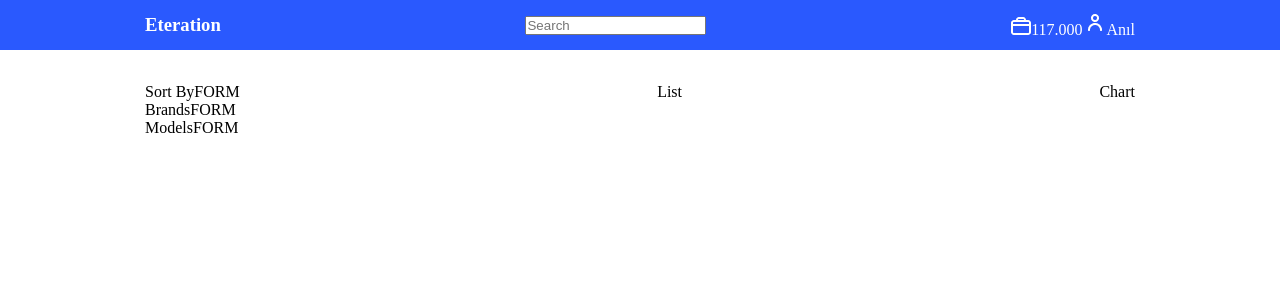
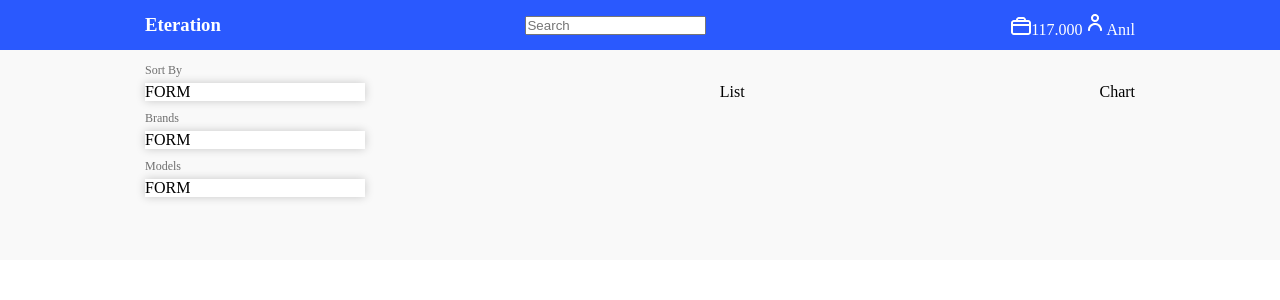
Before and after one commit to karlidaganil/Eteration-Case, a React (Vite) app: page / in a window 1280 px wide. Shown: the top 300 px of the page. Built offline with nearby package versions, Linux system fonts and the light colour scheme.

Commit message:
Update styles and component imports

```diff
--- a/src/layout/Main/style.scss
+++ b/src/layout/Main/style.scss
@@ -1,3 +1,4 @@
 main {
   padding: 33px 145px;
+  background-color: #f9f9f9;
 }
--- a/src/pages/Home/components/Filters/components/Box.jsx
+++ b/src/pages/Home/components/Filters/components/Box/Box.jsx
@@ -1,7 +1,9 @@
+import "./style.scss";
+
 const Box = ({ title, children }) => {
   return (
-    <div>
-      <span>{title}</span>
+    <div className="filter-box">
+      <span className="box-title">{title}</span>
       {children}
     </div>
   );
--- /dev/null
+++ b/src/pages/Home/components/Filters/components/Box/style.scss
@@ -0,0 +1,13 @@
+.filter-box {
+  background-color: white;
+  width: 220px;
+  margin-bottom: 30px;
+  position: relative;
+  box-shadow: 0 0 10px 0 rgba(0, 0, 0, 0.2);
+  .box-title {
+    position: absolute;
+    top: -20px;
+    font-size: 12px;
+    color: #333333b2;
+  }
+}
--- a/src/pages/Home/components/Filters/components/Brands/Brands.jsx
+++ b/src/pages/Home/components/Filters/components/Brands/Brands.jsx
@@ -1,4 +1,4 @@
-import Box from "../Box";
+import Box from "../Box/Box";
 
 const Brands = () => {
   return <Box title="Brands">FORM</Box>;
--- a/src/pages/Home/components/Filters/components/Model/Model.jsx
+++ b/src/pages/Home/components/Filters/components/Model/Model.jsx
@@ -1,4 +1,4 @@
-import Box from "../Box";
+import Box from "../Box/Box";
 
 const Models = () => {
   return <Box title="Models">FORM</Box>;
--- a/src/pages/Home/components/Filters/components/SortBy/SortBy.jsx
+++ b/src/pages/Home/components/Filters/components/SortBy/SortBy.jsx
@@ -1,4 +1,4 @@
-import Box from "../Box";
+import Box from "../Box/Box";
 
 const SortBy = () => {
   return <Box title="Sort By">FORM</Box>;
```
